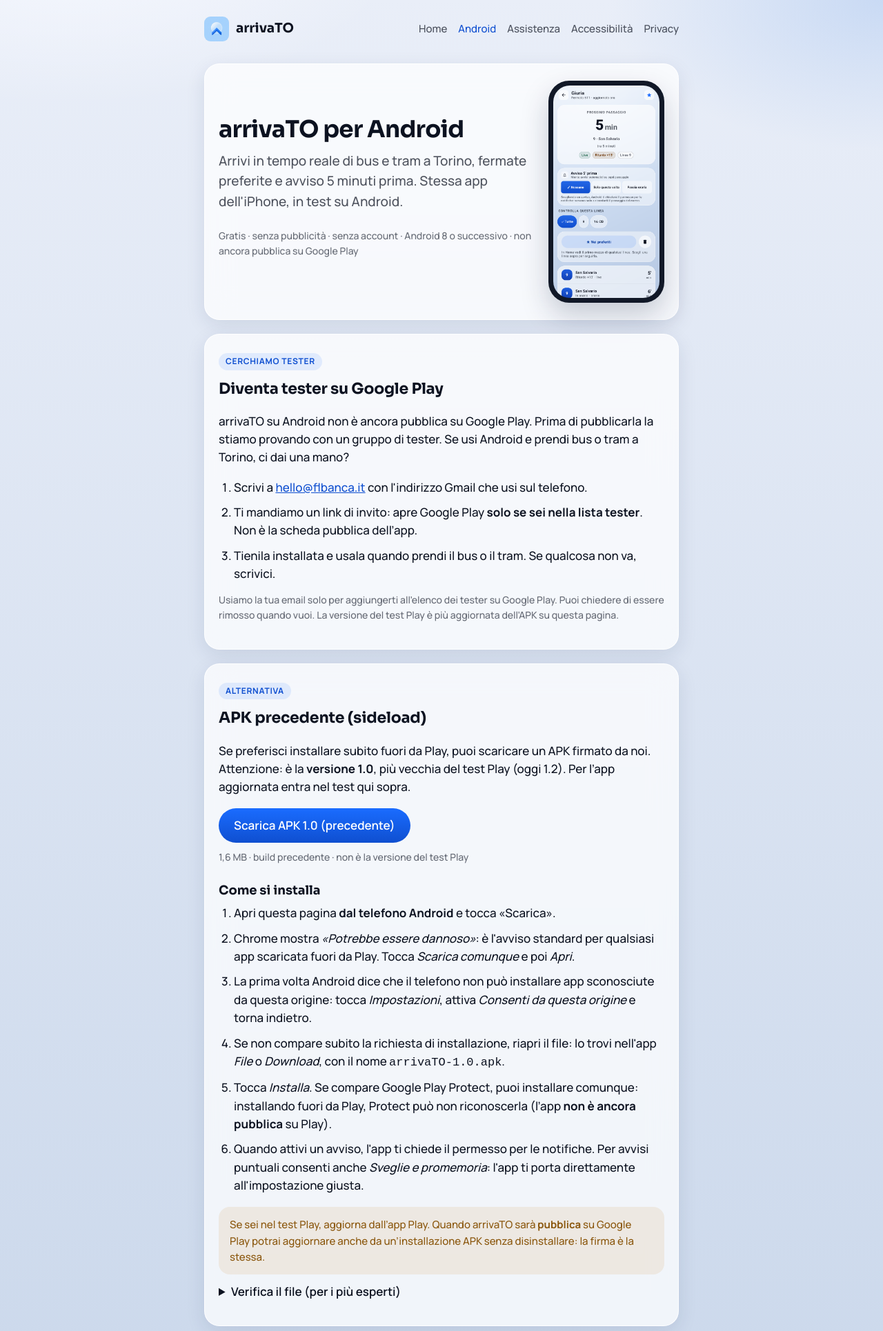
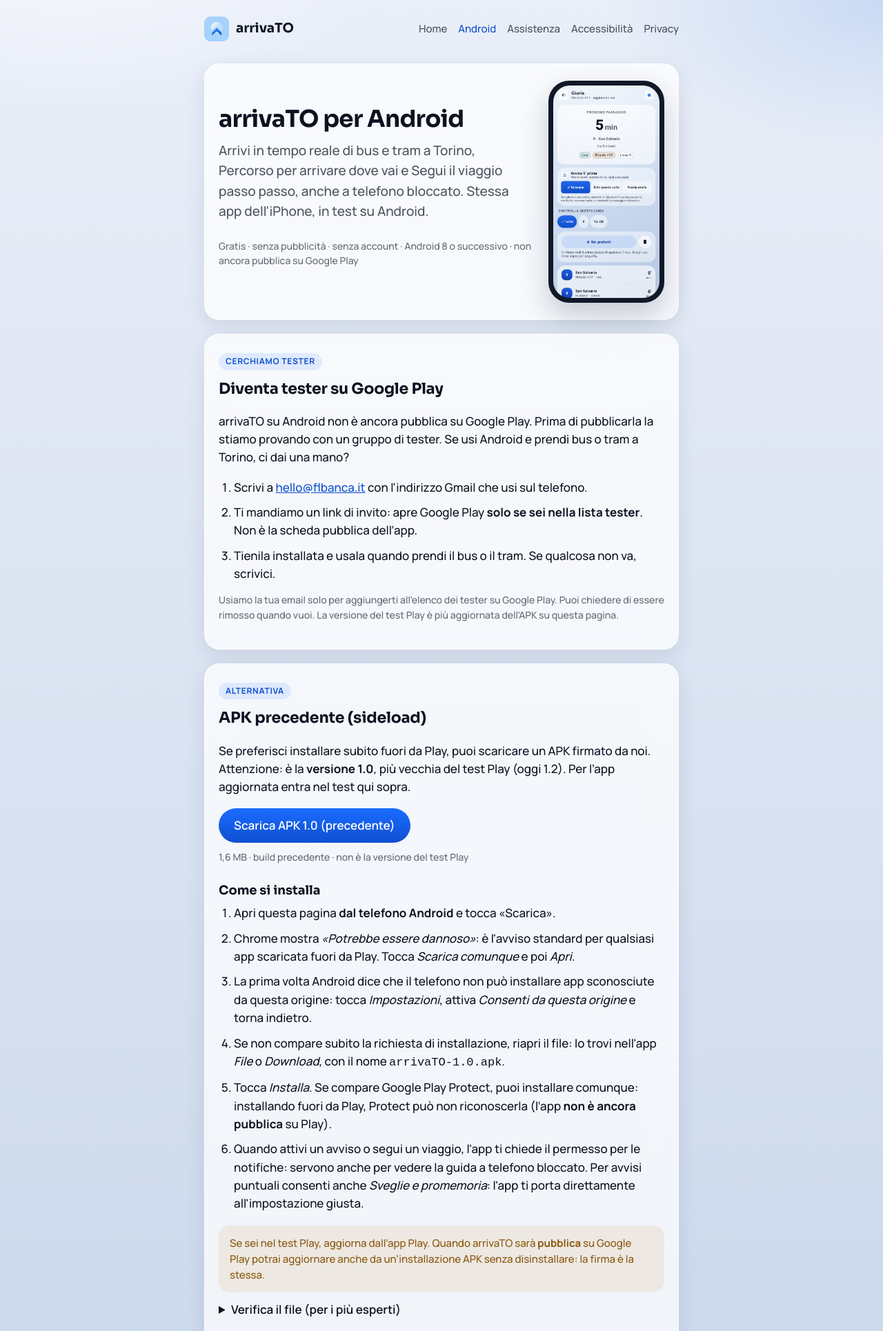
Before and after one commit to flbanca/arrivato-app, a plain HTML site: page android.html in a window 1280 px wide. Shown: the top 1930 px of the page at 69% size. Drawn offline with Linux system fonts and the light colour scheme.

Commit message:
docs(site): privacy e pagina Android aggiornate alla 1.3, senza APK
- privacy.html: le parti Android sulla promemoria di «Avvisa chi ti aspetta»
  e su «Sveglie e promemoria», che le due funzioni non chiedono mai.
- android.html: testo introduttivo con Percorso e Segui il viaggio, e il
  permesso delle notifiche che serve anche a telefono bloccato. La sezione
  APK non cambia.

Co-Authored-By: Claude Opus 5.5 <noreply@anthropic.com>

```diff
--- a/android.html
+++ b/android.html
@@ -52,7 +52,7 @@
     <section class="card intro">
       <div>
         <h1>arrivaTO per Android</h1>
-        <p class="lede">Arrivi in tempo reale di bus e tram a Torino, fermate preferite e avviso 5 minuti prima. Stessa app dell'iPhone, in test su Android.</p>
+        <p class="lede">Arrivi in tempo reale di bus e tram a Torino, Percorso per arrivare dove vai e Segui il viaggio passo passo, anche a telefono bloccato. Stessa app dell'iPhone, in test su Android.</p>
         <p class="meta">Gratis · senza pubblicità · senza account · Android 8 o successivo · non ancora pubblica su Google Play</p>
       </div>
       <div class="phone"><img src="shot-android-stop.png" width="540" height="1080" alt="arrivaTO su Android: fermata Giuria, prossimo passaggio linea 9 tra 5 minuti, in tempo reale"></div>
@@ -86,7 +86,7 @@
         <li>La prima volta Android dice che il telefono non può installare app sconosciute da questa origine: tocca <em>Impostazioni</em>, attiva <em>Consenti da questa origine</em> e torna indietro.</li>
         <li>Se non compare subito la richiesta di installazione, riapri il file: lo trovi nell'app <em>File</em> o <em>Download</em>, con il nome <code>arrivaTO-1.0.apk</code>.</li>
         <li>Tocca <em>Installa</em>. Se compare Google Play Protect, puoi installare comunque: installando fuori da Play, Protect può non riconoscerla (l’app <strong>non è ancora pubblica</strong> su Play).</li>
-        <li>Quando attivi un avviso, l'app ti chiede il permesso per le notifiche. Per avvisi puntuali consenti anche <em>Sveglie e promemoria</em>: l'app ti porta direttamente all'impostazione giusta.</li>
+        <li>Quando attivi un avviso o segui un viaggio, l'app ti chiede il permesso per le notifiche: servono anche per vedere la guida a telefono bloccato. Per avvisi puntuali consenti anche <em>Sveglie e promemoria</em>: l'app ti porta direttamente all'impostazione giusta.</li>
       </ol>
 
       <div class="note" style="margin-top:18px">Se sei nel test Play, aggiorna dall’app Play. Quando arrivaTO sarà <strong>pubblica</strong> su Google Play potrai aggiornare anche da un’installazione APK senza disinstallare: la firma è la stessa.</div>
```
Also changed, not shown: privacy.html (+2 -2 lines).
